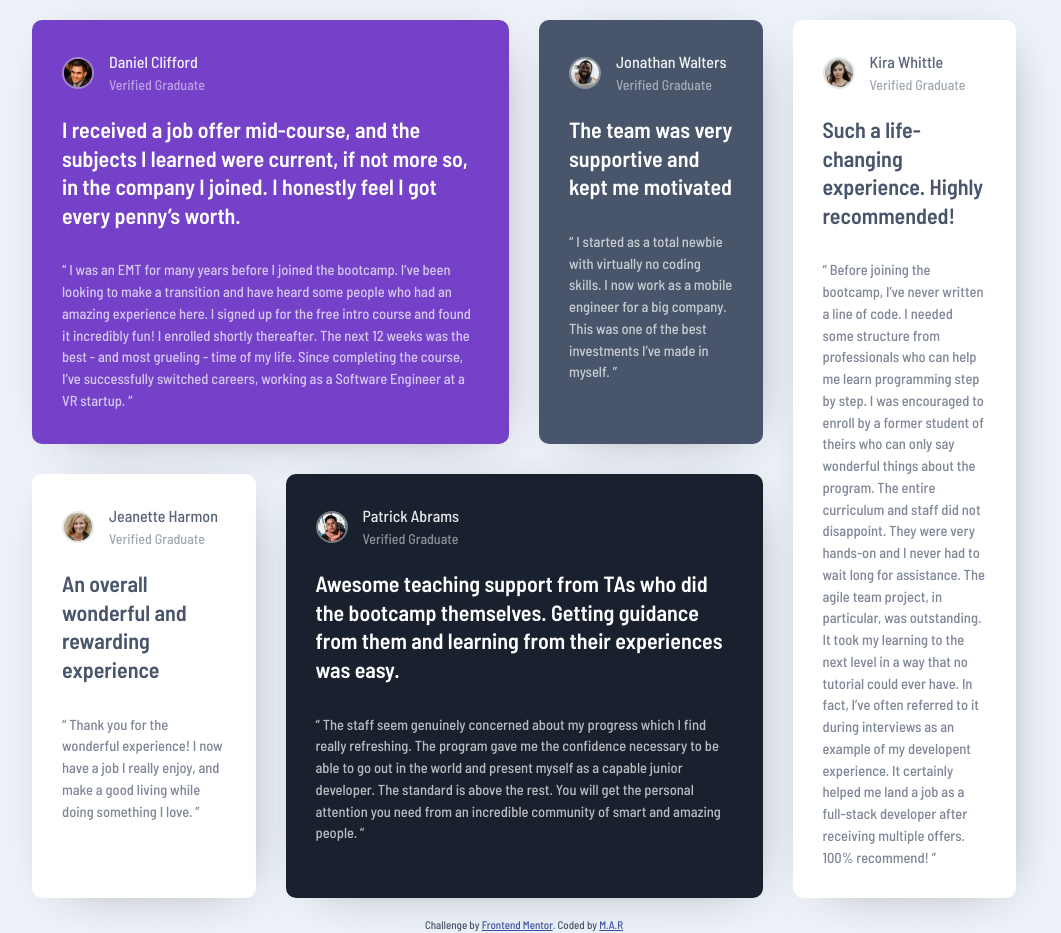
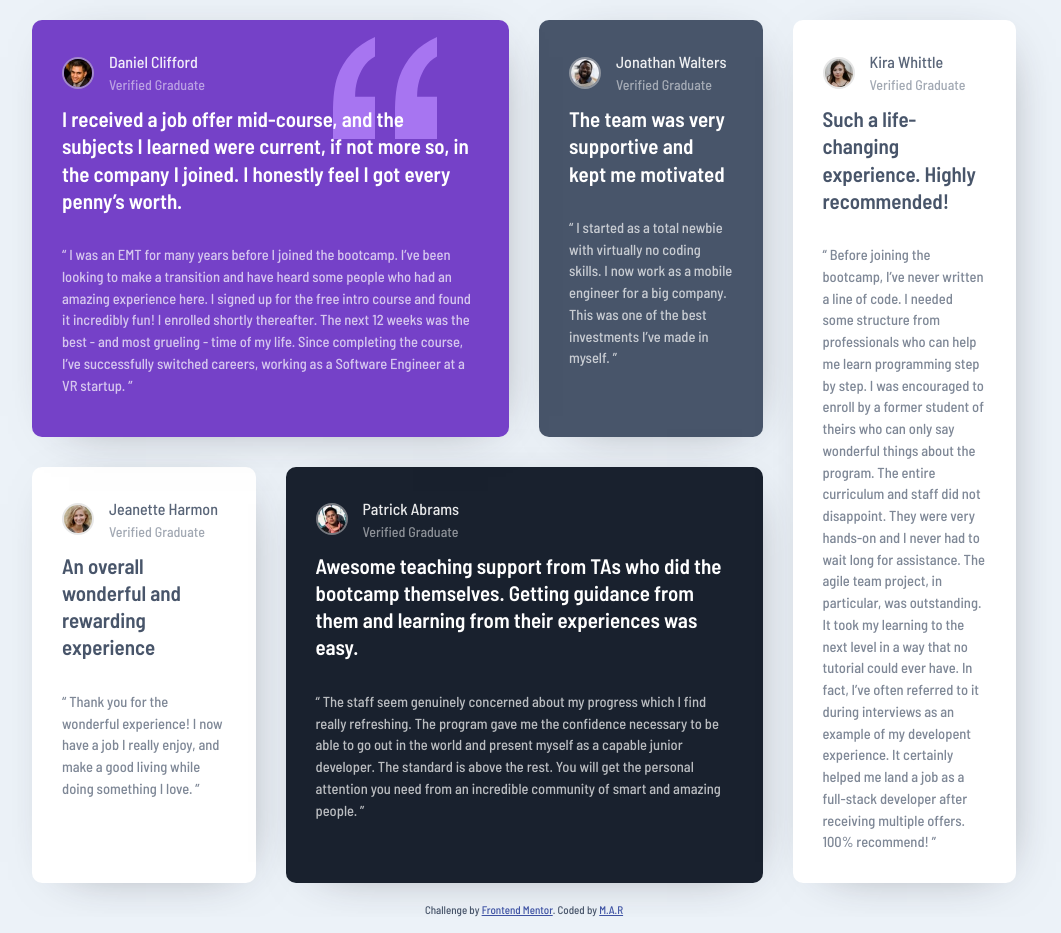
Before and after one commit to m-rooeintan/Testimonials_grid_section, a plain HTML site: page index.html in a window 1280 px wide. Shown: the whole page, without its empty margins (116-1177 px from the left). Drawn offline with Linux system fonts and the light colour scheme.

Commit message:
Add Pattern to design

```diff
--- a/index.html
+++ b/index.html
@@ -29,6 +29,7 @@
     <div class="container">
       <div class="articles">
         <article class="article article-1">
+          <img src="./images/bg-pattern-quotation.svg" alt="Pattern Image" class="pattern">
           <!-- Article 1 -->
           <div class="author">
             <img src="./images/image-daniel.jpg" alt="Daniel Clifford Avatar" class="author__avatar">
--- a/styles/style.css
+++ b/styles/style.css
@@ -62,8 +62,14 @@ body{
     grid-area: article1;
     background-color: var(--moderate-violet);
     color: #fff;
+    position: relative;
 }
-
+.pattern{
+    position: absolute;
+    z-index: 0;
+    top: 4%;
+    right: 15%;
+}
 .article-2{
     grid-area: article2;
     background-color: var(--verydark-grayishblue);
@@ -97,6 +103,7 @@ body{
 .author{
     display: flex;
     align-items: center;
+    z-index: 1;
 }
 .author__avatar{
     width: 32px;
@@ -121,10 +128,11 @@ opacity: 0.5;
 }
 .article__title{
     font-family: var(--primary-font-b);
-    font-size: 2.2rem;
-    margin-top: 2rem;
+    font-size: 2.1rem;
+    margin-top: 1rem;
     margin-bottom: 3rem;
     line-height: 1.3;
+    position: relative;
 }
 .article__text{
  font-size: 1.45rem;
@@ -146,5 +154,8 @@ opacity: 0.5;
     padding-left: 0.7rem;
     padding-right: 0.7rem;
 }
-
+    .pattern{
+        top: 1%;
+        right: 6%;
+    }
 }
```
